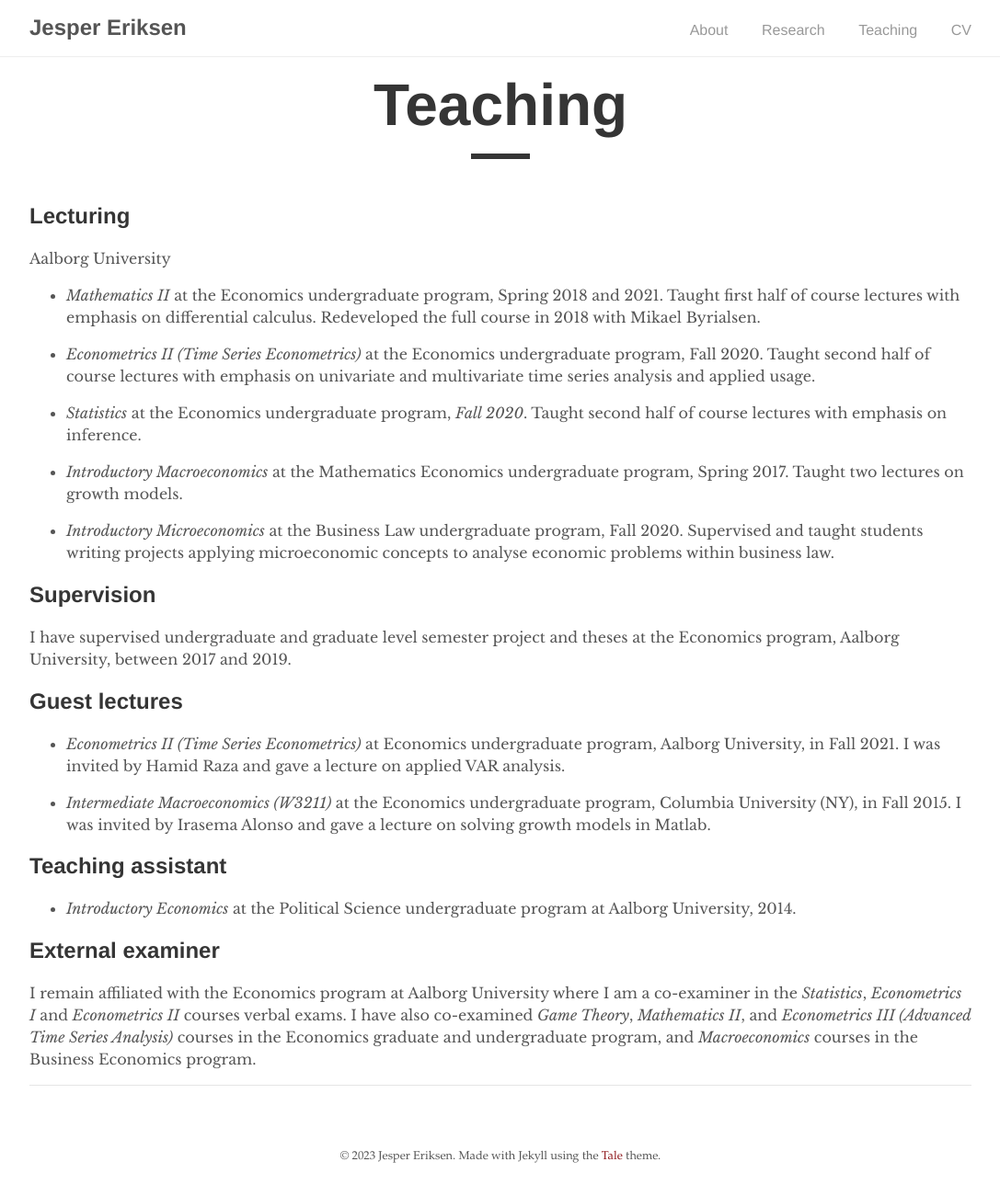
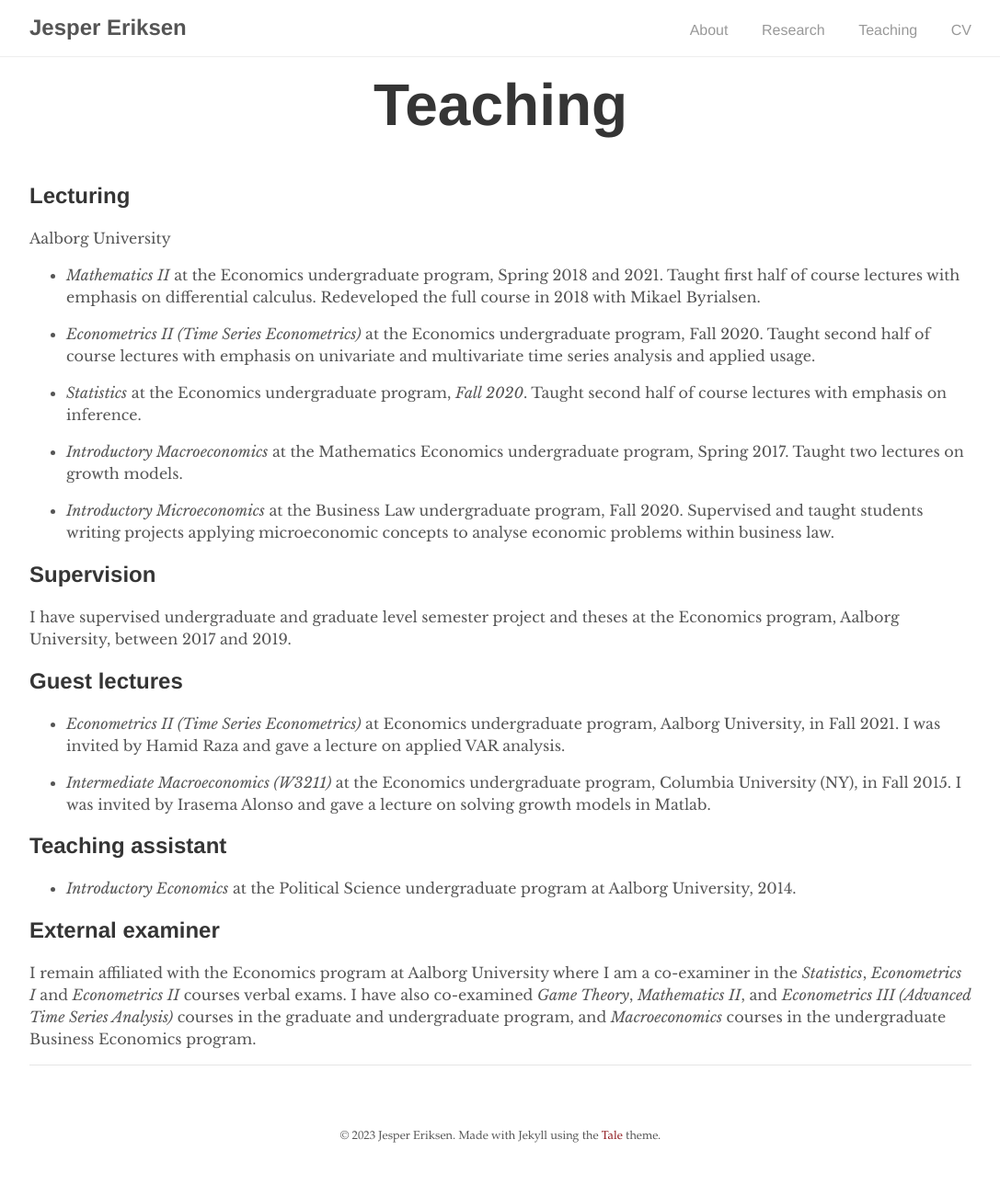
Before and after one commit to EriksenJ/EriksenJ.github.io, a Jekyll site: the page built from _pages/teaching.md, in a window 1280 px wide. Shown: the whole page at 92% size, without its empty margins (96-1183 px from the left). Built offline with Jekyll 4.4.1, drawn with Linux system fonts in a browser that asks for light colours; after the commit the page ends 1279 px from its top, so only the background shows below that.

Commit message:
remove border line

```diff
--- a/_pages/teaching.md
+++ b/_pages/teaching.md
@@ -41,4 +41,4 @@ I have supervised undergraduate and graduate level semester project and theses a
 
 ## External examiner
 
-I remain affiliated with the Economics program at Aalborg University where I am a co-examiner in the *Statistics*, *Econometrics I* and *Econometrics II* courses verbal exams. I have also co-examined *Game Theory*, *Mathematics II*, and *Econometrics III (Advanced Time Series Analysis)*  courses in the Economics graduate and undergraduate program, and *Macroeconomics* courses in the Business Economics program.
+I remain affiliated with the Economics program at Aalborg University where I am a co-examiner in the *Statistics*, *Econometrics I* and *Econometrics II* courses verbal exams. I have also co-examined *Game Theory*, *Mathematics II*, and *Econometrics III (Advanced Time Series Analysis)*  courses in the graduate and undergraduate program, and *Macroeconomics* courses in the undergraduate Business Economics program.
--- a/_sass/tale/_post.scss
+++ b/_sass/tale/_post.scss
@@ -21,7 +21,7 @@
   }
 
   &-line {
-    border-top: 0.4rem solid $default-shade;
+    border-top: 0rem solid $default-shade;
     display: block;
     margin: 0 auto 3rem;
     width: 4rem;
```
Also changed, not shown: index.md (+0 -1 lines), 7 other files.
